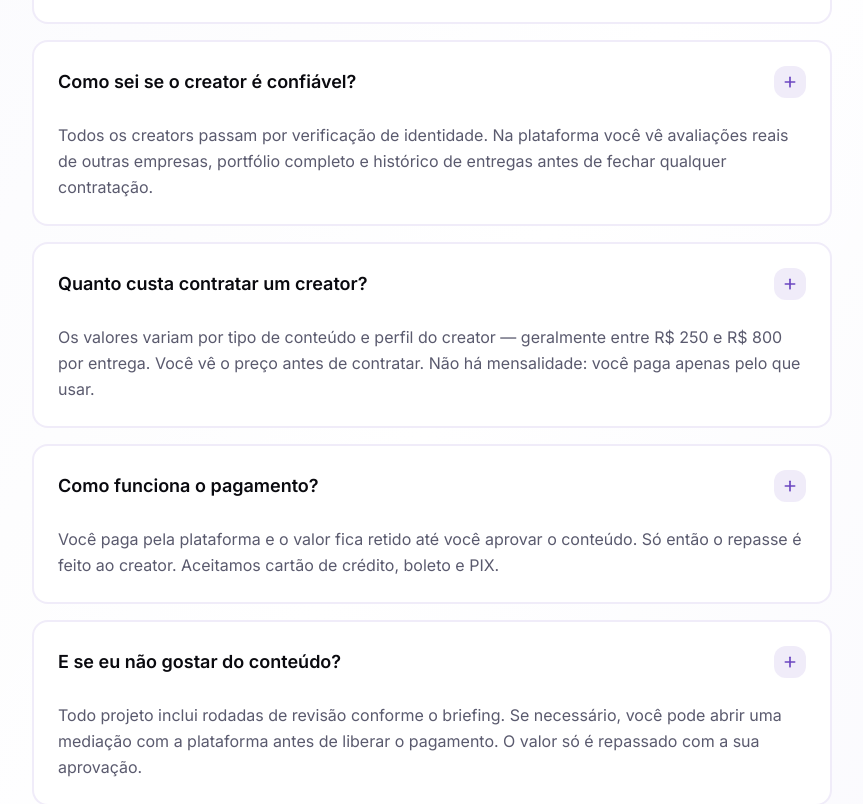
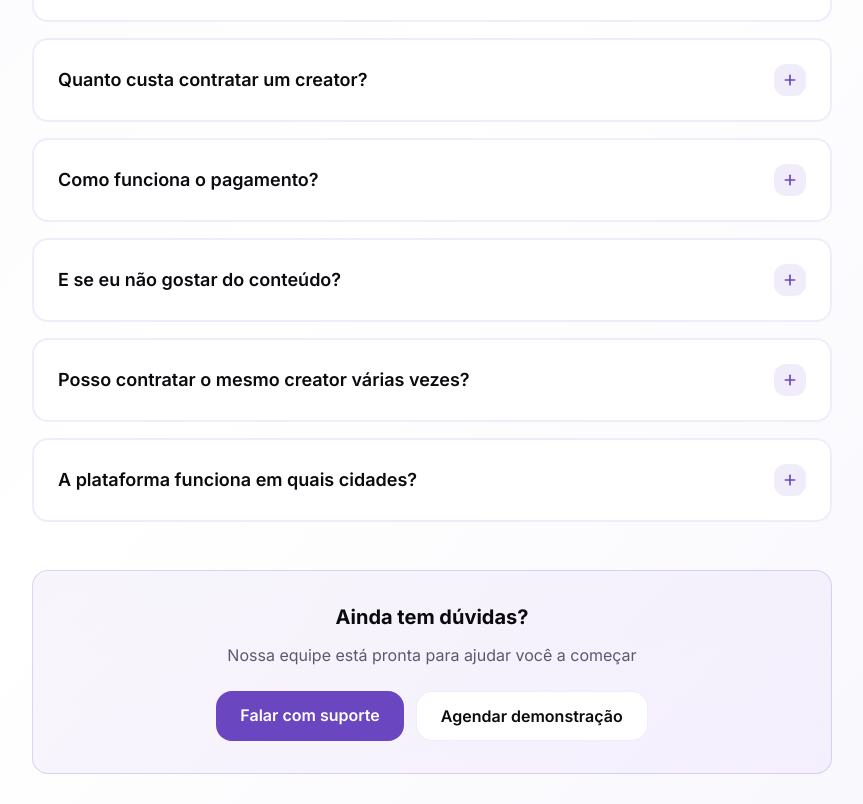
Before and after one commit to MogLuiz/ugc-lp, a Next.js app: page / in a window 1280 px wide. Shown: the part 8320-9124 px from the top of the page, without its empty margins (208-1071 px from the left). Built offline with nearby package versions, Linux system fonts and the light colour scheme.

Commit message:
refactor: ugc lp

```diff
--- a/src/components/FAQ.tsx
+++ b/src/components/FAQ.tsx
@@ -79,7 +79,7 @@ export function FAQ() {
               <button
                 onClick={() => setOpenIndex(openIndex === index ? null : index)}
                 className="w-full p-5 lg:p-6 flex items-center justify-between gap-4 text-left hover:bg-accent/30 transition-colors"
-                aria-expanded={true}
+                aria-expanded={index === openIndex}
               >
                 <span className="font-semibold text-foreground text-[1rem] lg:text-lg pr-4">
                   {faq.question}
@@ -93,8 +93,8 @@ export function FAQ() {
                 </div>
               </button>
 
-              {true && (
-                <div className="px-5 pb-5 lg:px-6 lg:pb-6 animate-in slide-in-from-top-2 duration-200">
+              {index === openIndex && (
+                <div className="px-6 pb-6 animate-in slide-in-from-top-2 duration-200">
                   <p className="text-muted-foreground leading-relaxed">
                     {faq.answer}
                   </p>
@@ -104,7 +104,7 @@ export function FAQ() {
           ))}
         </div>
 
-        <div className="mt-10 p-6 lg:p-8 bg-gradient-to-br from-primary/5 to-purple-500/5 rounded-2xl border border-primary/20 text-center">
+        <div className="mt-12 p-8 bg-gradient-to-br from-primary/5 to-purple-500/5 rounded-2xl border border-primary/20 text-center">
           <h3 className="text-xl font-bold text-foreground mb-3">
             Ainda tem dúvidas?
           </h3>
```
